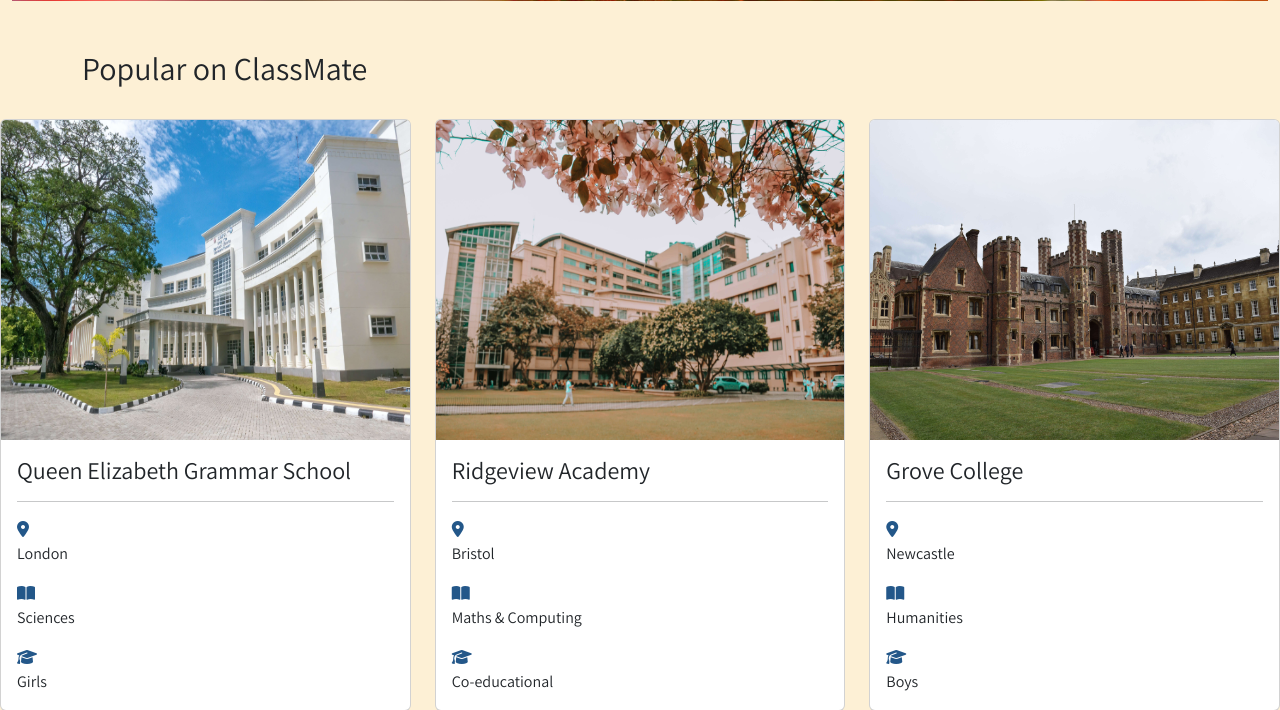
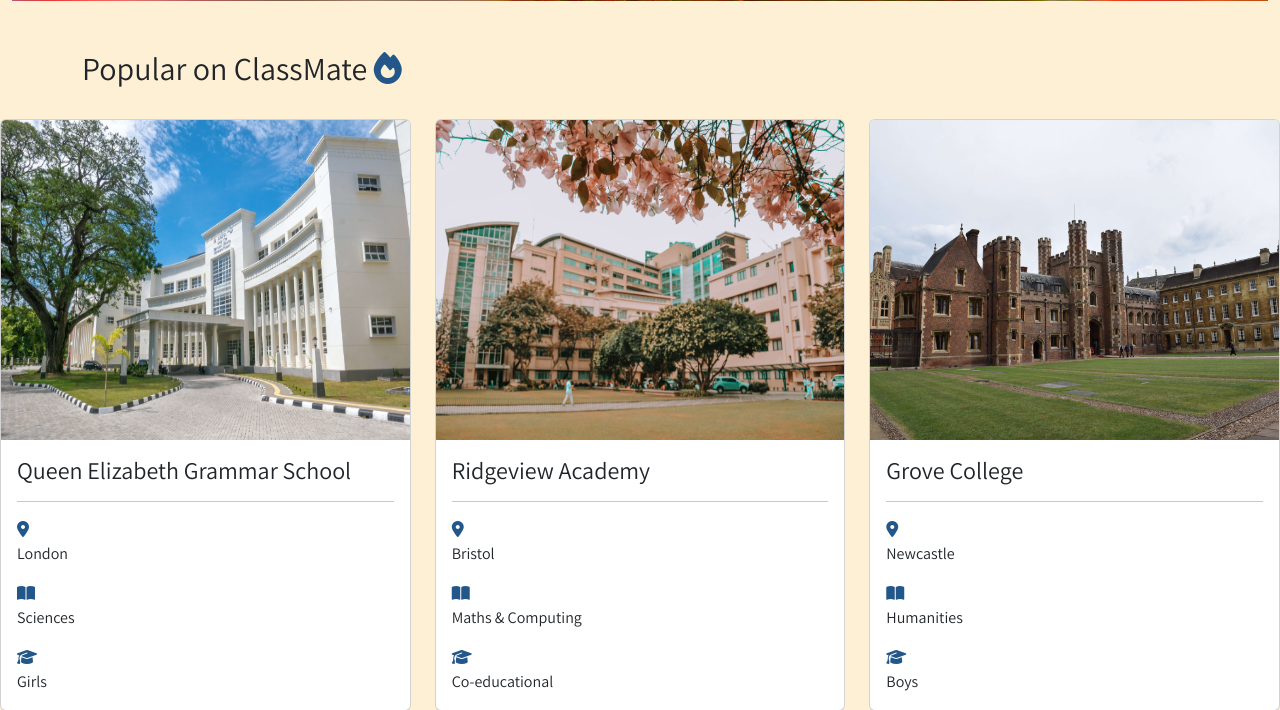
Before and after one commit to georgiagrayland/P4-ClassMate, a Django app: page / in a window 1280 px wide. Shown: the part 553-1263 px from the top of the page. Run offline with Django 3.2, Linux system fonts and the light colour scheme; some libraries are stand-ins or nearby versions.

Commit message:
add icon to animation on homepage

```diff
--- a/templates/index.html
+++ b/templates/index.html
@@ -24,7 +24,7 @@
     <div class="pt-4 pb-3 mt-4 mb-2">
         <div class="row">
             <div class="col-12">
-                <h2 id="animated-text">Popular on ClassMate</h2>
+            <h2 id="animated-text">Popular on ClassMate <i class="fa-solid fa-fire"></i></h2>
             </div>
         </div>
     </div>
```
